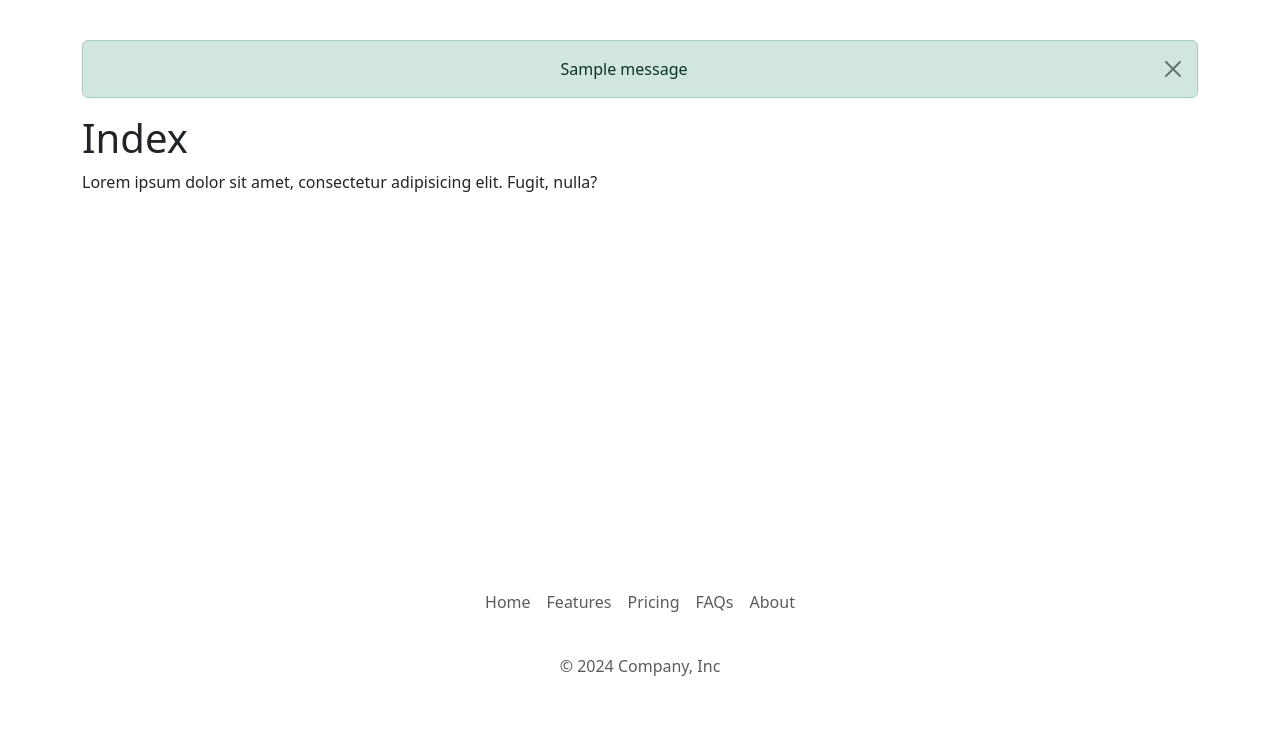
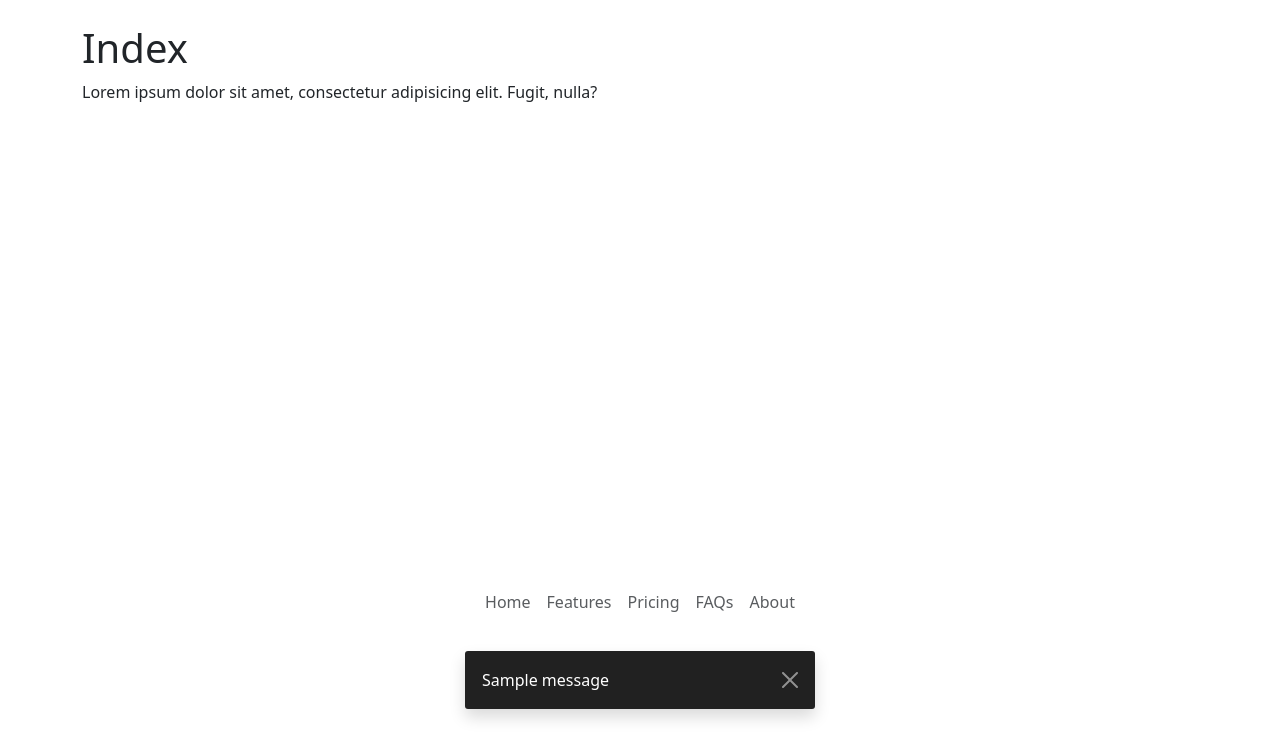
Before and after one commit to harrelchris/django-template, a Django app: page / in a window 1280 px wide. Shown: the part 66-800 px from the top of the page. Run offline with Django 4.2, Linux system fonts and the light colour scheme; tables that the repository leaves empty hold one stand-in row (values such as "Sample post"); one stand-in notice (Sample message) is shown.

Commit message:
Style message popup

```diff
--- a/app/static/css/styles.css
+++ b/app/static/css/styles.css
@@ -3,3 +3,10 @@ html, body {height: 100%;}
 body {display: flex; flex-direction: column;}
 main {flex: 1 0 auto;}
 footer {flex-shrink: 0;}
+
+.message {
+  background-color: #212121;
+  border-radius: 3px;
+  margin: 25px auto;
+  max-width: 350px;
+}
--- a/app/templates/components/messages.html
+++ b/app/templates/components/messages.html
@@ -1,9 +1,9 @@
 {% if messages %}
   <div class="container">
     {% for message in messages %}
-      <div  role="alert" class="my-3 alert text-center alert-dismissible fade show {% if message.tags %}{% if message.tags == 'error' %}alert-danger{% else %}alert-{{ message.tags }}{% endif %}{% endif %}">
+      <div class="message alert alert-dismissible fade show text-white fixed-bottom container shadow" role="alert" data-bs-theme="dark">
         {{ message }}
-        <button type="button" class="btn-close" data-bs-dismiss="alert" aria-label="Close"></button>
+        <button class="btn-close" data-bs-dismiss="alert" aria-label="Close"></button>
       </div>
     {% endfor %}
   </div>
```
